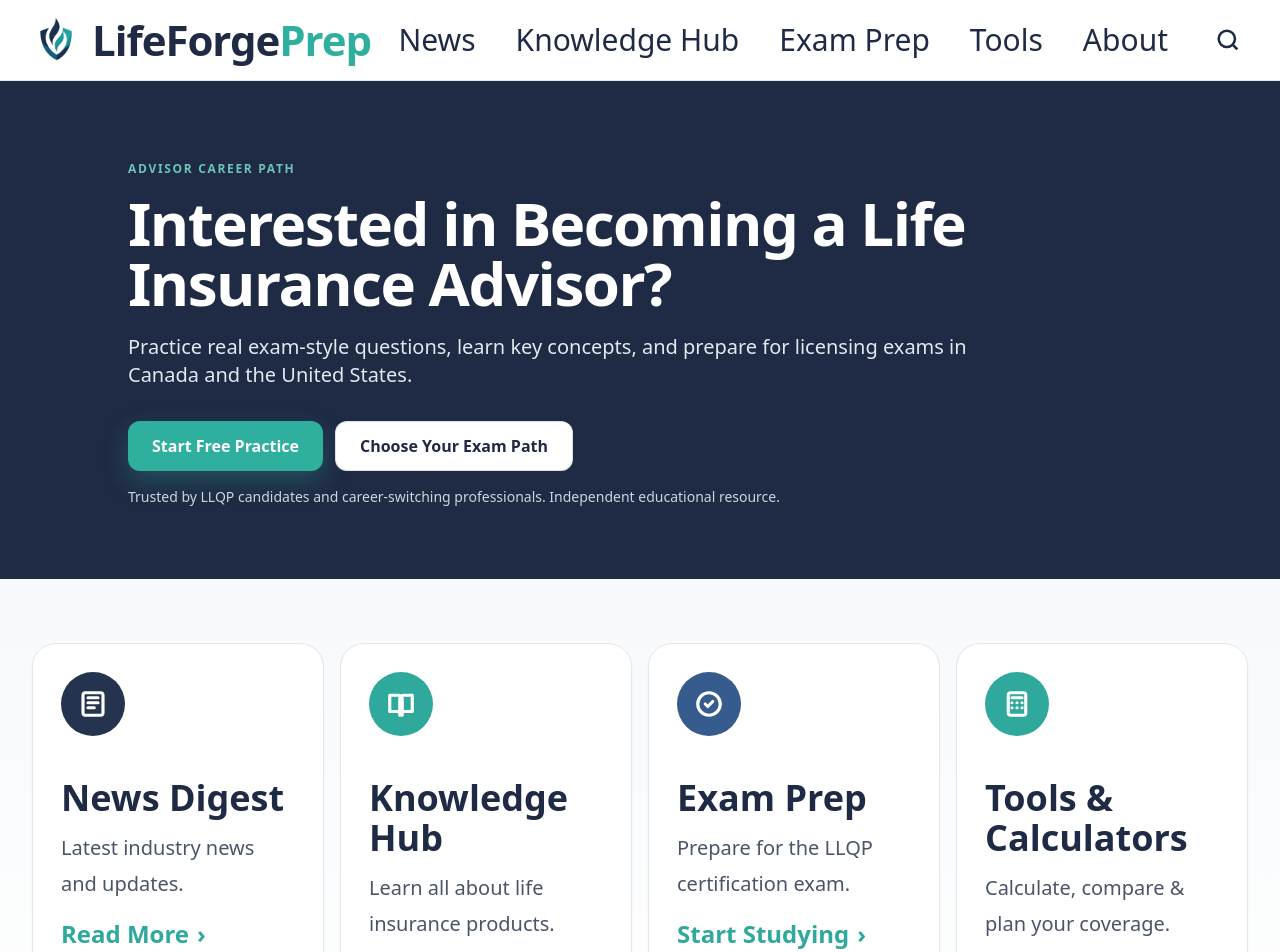
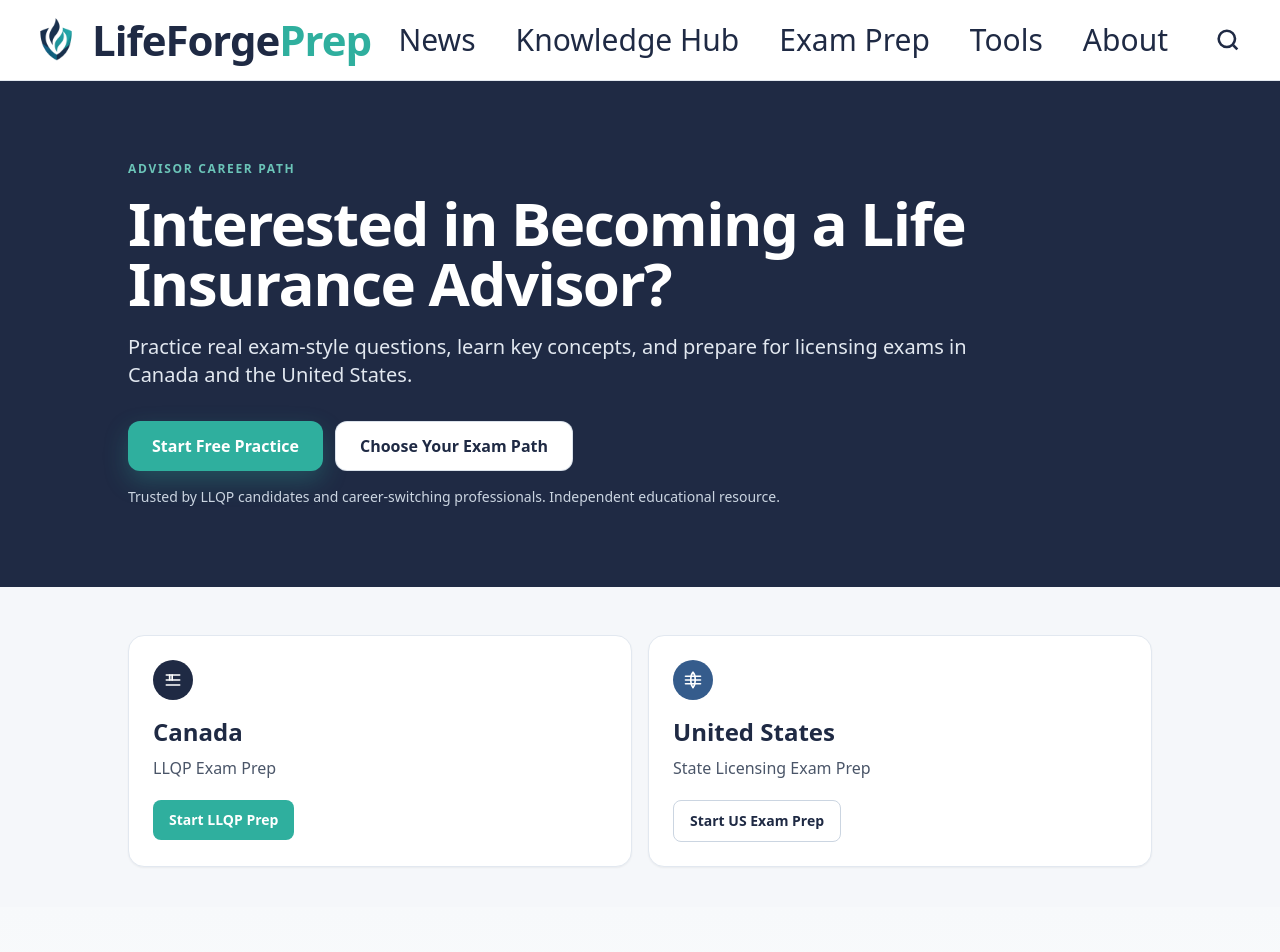
Before and after one commit to jfitz80/LifeForgeStudyPrep, a Next.js app: page / in a window 1280 px wide. Shown: the top 952 px of the page. Built offline with nearby package versions, Linux system fonts and the light colour scheme.

Commit message:
Add Canada/US exam path selection cards to homepage

```diff
--- a/app/page.tsx
+++ b/app/page.tsx
@@ -155,6 +155,52 @@ export default function HomePage() {
           </div>
         </section>
 
+        <section className="bg-[#F5F7FA] px-4 py-12 sm:px-6 lg:px-8">
+          <div className="mx-auto max-w-5xl">
+            <div className="grid gap-4 md:grid-cols-2">
+              <article className="group rounded-2xl border border-slate-200 bg-white p-6 shadow-sm transition duration-300 hover:-translate-y-1 hover:shadow-md">
+                <div className="mb-4 inline-flex h-10 w-10 items-center justify-center rounded-full bg-[#1F2A44]">
+                  <svg viewBox="0 0 24 24" className="h-5 w-5 text-white" fill="none" stroke="currentColor" strokeWidth="2" strokeLinecap="round" strokeLinejoin="round">
+                    <path d="M4 6h16" />
+                    <path d="M4 12h16" />
+                    <path d="M4 18h16" />
+                    <path d="M8 6v6" />
+                    <path d="M11 6v6" />
+                  </svg>
+                </div>
+                <h2 className="text-2xl font-bold text-[#1F2A44]">Canada</h2>
+                <p className="mt-2 text-base text-[#4A5568]">LLQP Exam Prep</p>
+                <Link
+                  href="/exam-prep"
+                  className="mt-5 inline-flex items-center rounded-lg bg-[#2FAF9E] px-4 py-2.5 text-sm font-semibold text-white transition hover:bg-[#26988a]"
+                >
+                  Start LLQP Prep
+                </Link>
+              </article>
+
+              <article className="group rounded-2xl border border-slate-200 bg-white p-6 shadow-sm transition duration-300 hover:-translate-y-1 hover:shadow-md">
+                <div className="mb-4 inline-flex h-10 w-10 items-center justify-center rounded-full bg-[#355C8C]">
+                  <svg viewBox="0 0 24 24" className="h-5 w-5 text-white" fill="none" stroke="currentColor" strokeWidth="2" strokeLinecap="round" strokeLinejoin="round">
+                    <path d="M3 12h18" />
+                    <path d="M12 3c3.5 2.8 3.5 14.2 0 18" />
+                    <path d="M12 3c-3.5 2.8-3.5 14.2 0 18" />
+                    <path d="M3 7.5h18" />
+                    <path d="M3 16.5h18" />
+                  </svg>
+                </div>
+                <h2 className="text-2xl font-bold text-[#1F2A44]">United States</h2>
+                <p className="mt-2 text-base text-[#4A5568]">State Licensing Exam Prep</p>
+                <Link
+                  href="/exam-prep#us"
+                  className="mt-5 inline-flex items-center rounded-lg border border-slate-300 bg-white px-4 py-2.5 text-sm font-semibold text-[#1F2A44] transition hover:bg-slate-50"
+                >
+                  Start US Exam Prep
+                </Link>
+              </article>
+            </div>
+          </div>
+        </section>
+
         <section className="bg-gradient-to-b from-[#f7f9fb] to-white">
           <div className="mx-auto -mt-2 max-w-7xl px-4 py-16 sm:px-6 lg:px-8">
             <div className="grid gap-4 md:grid-cols-2 xl:grid-cols-4">
```
